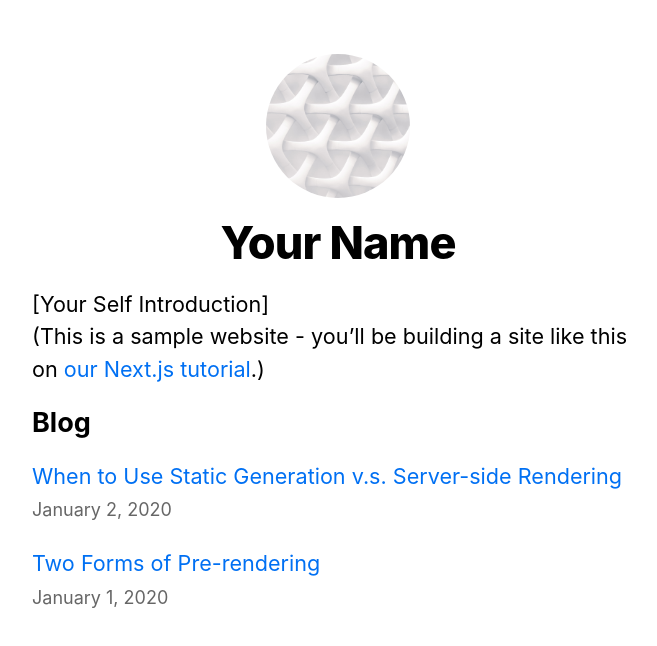
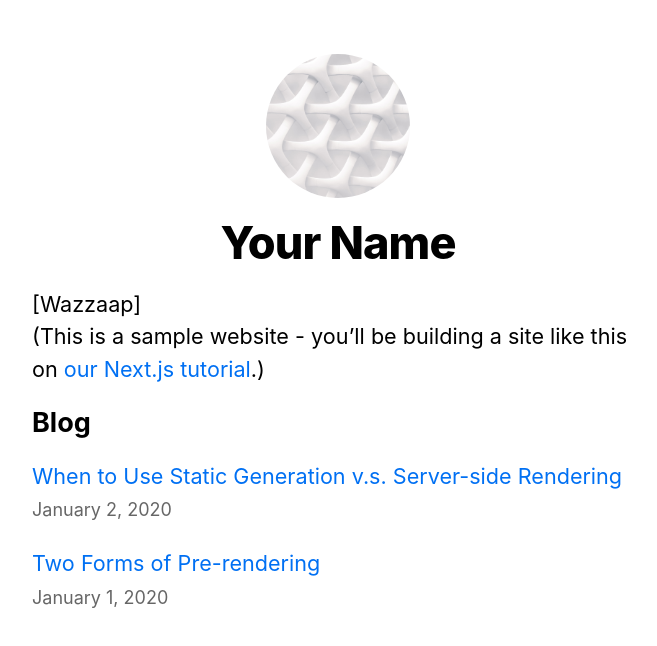
Before and after one commit to arejasverduras/nextjs-blog, a Next.js app: page / in a window 1280 px wide. Shown: the top 646 px of the page, without its empty margins (302-959 px from the left). Built offline with nearby package versions, Linux system fonts and the light colour scheme.

Commit message:
change introduction

```diff
--- a/pages/index.js
+++ b/pages/index.js
@@ -22,7 +22,7 @@ export default function Home({allPostsData}) {
         <title>{siteTitle}</title>
       </Head>
       <section className={utilStyles.headingMd}>
-        <p>[Your Self Introduction]</p>
+        <p>[Wazzaap]</p>
         <p>
           (This is a sample website - you’ll be building a site like this on{' '}
           <a href="https://nextjs.org/learn">our Next.js tutorial</a>.)
```
